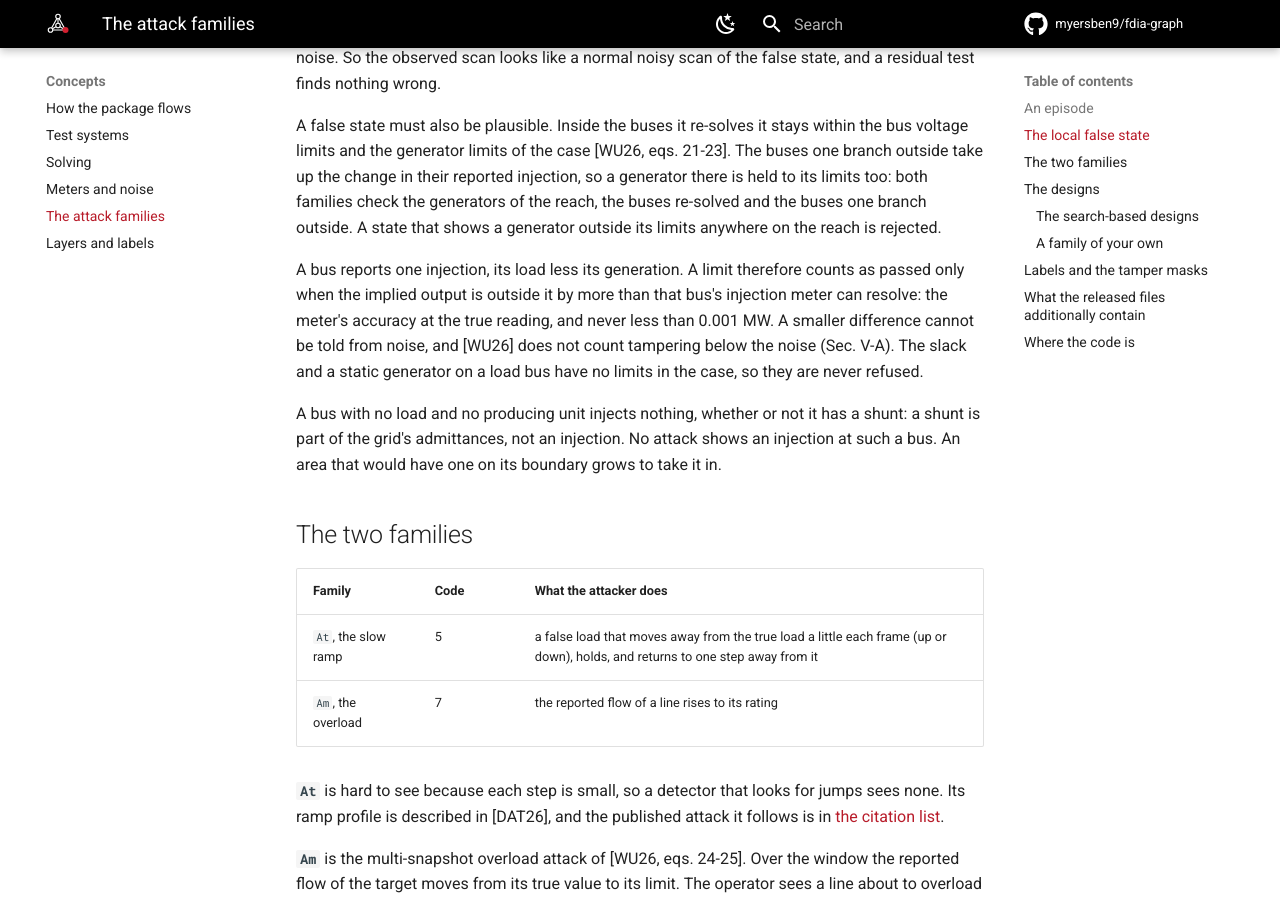
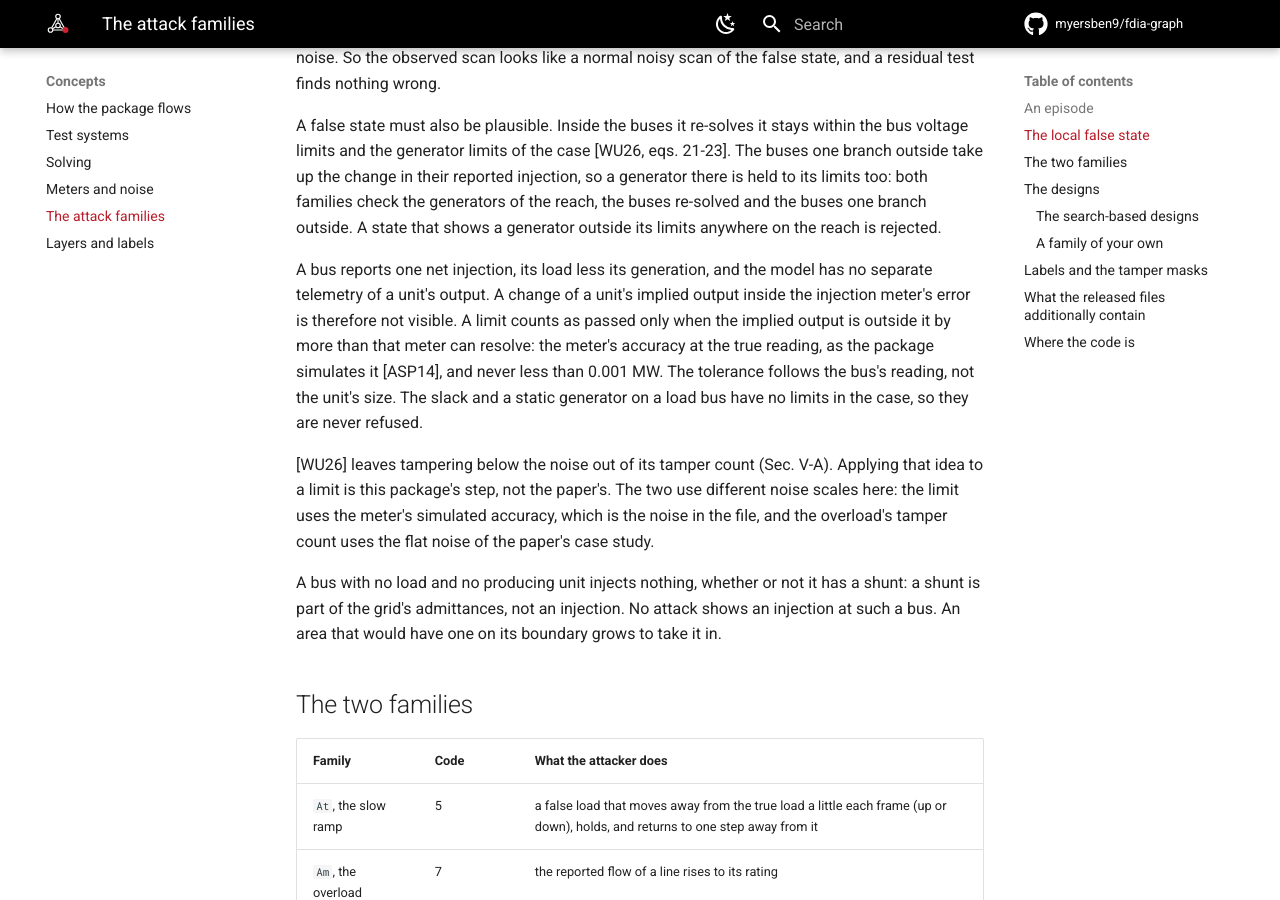
Before and after one commit to myersben9/fdia-graph, an MkDocs documentation site: the page built from docs/concepts/attacks.md, in a window 1280 px wide and 900 px high, scrolled down 964 px. Built offline with MkDocs 1.6.1 and Material for MkDocs 9.7.7, drawn with Linux system fonts in a browser that asks for light colours; comment, search, counter and statistics services are not loaded; the version menu is left out.

Commit message:
The limit tolerance reads the plan each time, and its tests and docs say what holds
The class of a bus's injection meters is read from the generator's plan
on each call, with no cache and no rule for a bus without a meter: a
generator's plan has both at every bus. The tolerance test covers the
four limits with P and Q meters of different classes; the boundary test
asserts what the bounded solve returns, pinned or within the tolerance;
the shut-range test first shows the range binds; one test holds the
active set at the tolerance's boundary. The docs say the tolerance is
the meter's simulated accuracy, that using it on a limit is this
package's step, and that the tamper count of an overload uses another
scale. The changelog lists what moved in each golden file.

```diff
--- a/docs/concepts/attacks.md
+++ b/docs/concepts/attacks.md
@@ -39,11 +39,18 @@ outside take up the change in their reported injection, so a generator there is
 too: both families check the generators of the reach, the buses re-solved and the buses one branch
 outside. A state that shows a generator outside its limits anywhere on the reach is rejected.
 
-A bus reports one injection, its load less its generation. A limit therefore counts as passed only
-when the implied output is outside it by more than that bus's injection meter can resolve: the
-meter's accuracy at the true reading, and never less than 0.001 MW. A smaller difference cannot be
-told from noise, and [WU26] does not count tampering below the noise (Sec. V-A). The slack and a
-static generator on a load bus have no limits in the case, so they are never refused.
+A bus reports one net injection, its load less its generation, and the model has no separate
+telemetry of a unit's output. A change of a unit's implied output inside the injection meter's
+error is therefore not visible. A limit counts as passed only when the implied output is outside it
+by more than that meter can resolve: the meter's accuracy at the true reading, as the package
+simulates it [ASP14], and never less than 0.001 MW. The tolerance follows the bus's reading, not the
+unit's size. The slack and a static generator on a load bus have no limits in the case, so they are
+never refused.
+
+[WU26] leaves tampering below the noise out of its tamper count (Sec. V-A). Applying that idea to a
+limit is this package's step, not the paper's. The two use different noise scales here: the limit
+uses the meter's simulated accuracy, which is the noise in the file, and the overload's tamper count
+uses the flat noise of the paper's case study.
 
 A bus with no load and no producing unit injects nothing, whether or not it has a shunt: a shunt is
 part of the grid's admittances, not an injection. No attack shows an injection at such a bus. An
```
Also changed, not shown: CHANGELOG.md (+29 -7 lines), docs/guides/tour.md (+3 -2 lines), docs/guides/verify.md (+2 -1 lines), docs/reference/FORMULAS.md (+2 -2 lines), docs/reference/GLOSSARY.md (+1 -1 lines), 4 other files.
